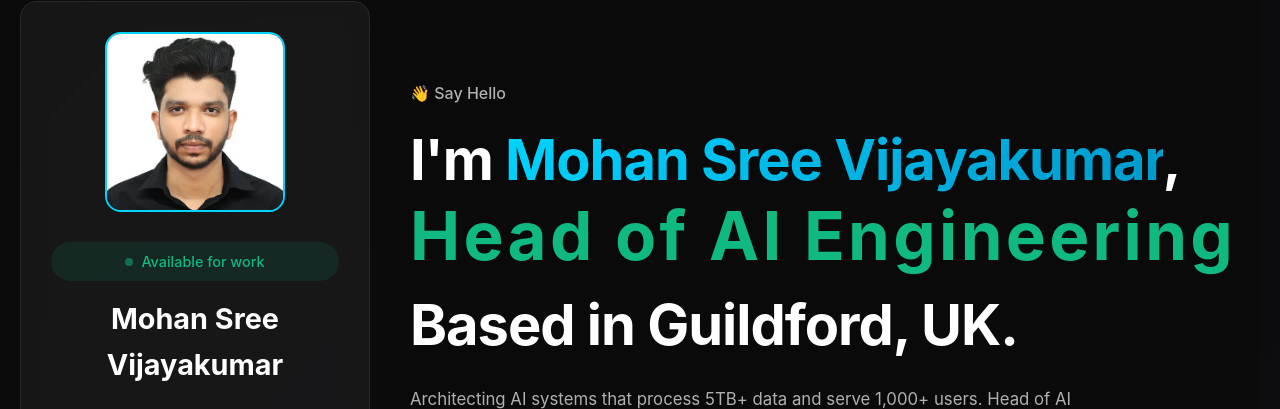
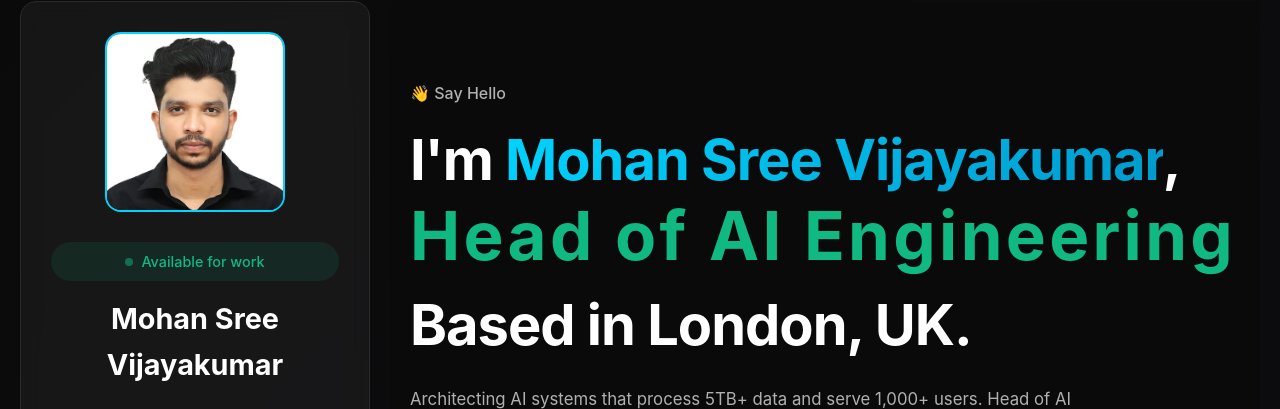
Before and after one commit to mohansree14/portfolio, a React (Create React App) app: page / in a window 1280 px wide. Shown: the part 99-508 px from the top of the page. Built offline with nearby package versions, Linux system fonts and the light colour scheme; no server answers.

Commit message:
Update location to London in Hero and Chatbot

```diff
--- a/src/components/Chatbot.js
+++ b/src/components/Chatbot.js
@@ -82,7 +82,7 @@ My research focuses on applying deep learning techniques to solve real-world hea
     contact: `Contact Information:
 Email: mohansreevijayakumare@gmail.com
 Phone: +44 07887142359
-Location: Guildford, UK
+Location: London, UK
 LinkedIn: mohan-sreev
 GitHub: mohansree14
 I'm always open to collaborations and new opportunities!`,
--- a/src/components/Hero.js
+++ b/src/components/Hero.js
@@ -101,7 +101,7 @@ const Hero = () => {
               <span className="typing-cursor">|</span>
             </div>
             <br />
-            Based in Guildford, UK.
+            Based in London, UK.
           </h1>
 
           <p className="hero-description">
```
